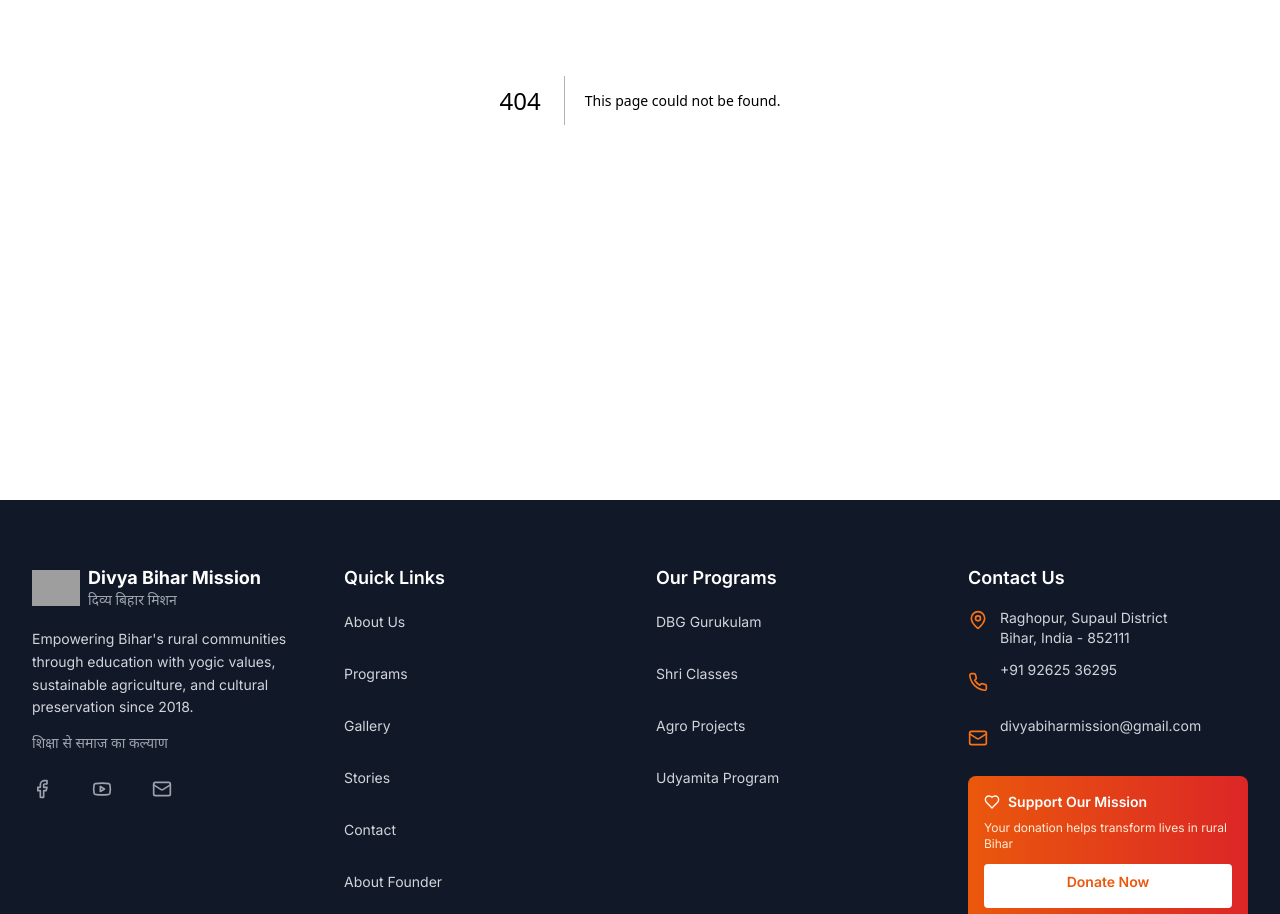
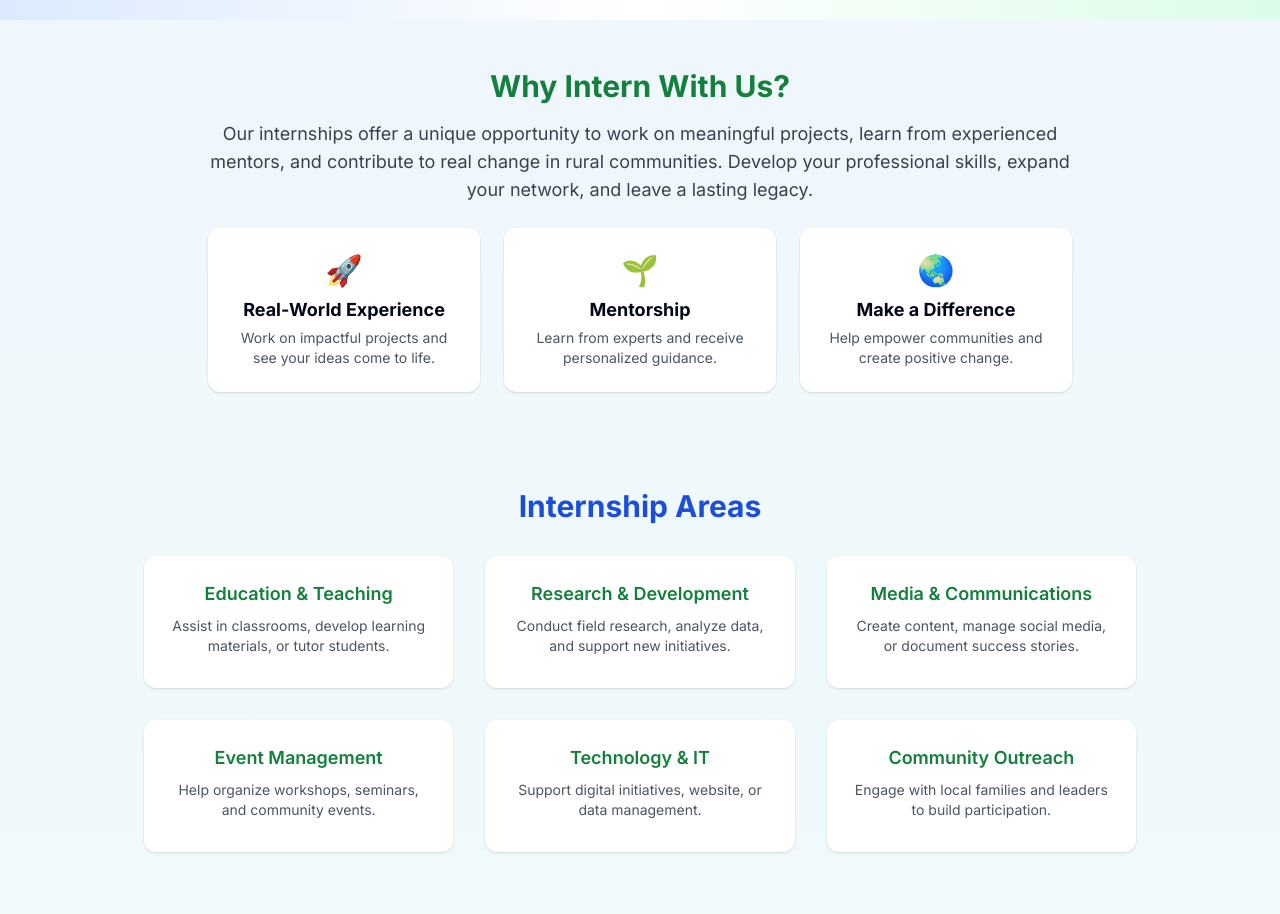
Before and after one commit to rksiitd1/gurukulam-v6, a Next.js app: page /internship in a window 1280 px wide. Before the commit this address had no page. Shown: the part 380-1294 px from the top of the page. Built offline with nearby package versions, Linux system fonts and the light colour scheme; grey boxes are pictures that could not be loaded.

Commit message:
create internship page

```diff
--- /dev/null
+++ b/app/internship/page.tsx
@@ -0,0 +1,18 @@
+import React from 'react';
+import InternshipHero from '@/components/internship/InternshipHero';
+import InternshipImpact from '@/components/internship/InternshipImpact';
+import InternshipRoles from '@/components/internship/InternshipRoles';
+import InternshipApplicationForm from '@/components/internship/InternshipApplicationForm';
+import InternshipTestimonials from '@/components/internship/InternshipTestimonials';
+
+export default function InternshipPage() {
+  return (
+    <main className="min-h-screen bg-gradient-to-b from-blue-50 to-green-50">
+      <InternshipHero />
+      <InternshipImpact />
+      <InternshipRoles />
+      <InternshipApplicationForm />
+      <InternshipTestimonials />
+    </main>
+  );
+}
--- /dev/null
+++ b/components/internship/InternshipApplicationForm.tsx
@@ -0,0 +1,36 @@
+import React from 'react';
+
+const InternshipApplicationForm = () => (
+  <section id="apply" className="py-12 px-4 max-w-2xl mx-auto">
+    <h2 className="text-2xl md:text-3xl font-bold text-green-700 mb-6 text-center">Apply for Internship</h2>
+    <form className="bg-white rounded-xl shadow p-8 space-y-6">
+      <div>
+        <label htmlFor="name" className="block text-sm font-medium text-gray-700 mb-1">Name</label>
+        <input type="text" id="name" name="name" required className="w-full border border-gray-300 rounded-lg px-4 py-2 focus:outline-none focus:ring-2 focus:ring-blue-400" />
+      </div>
+      <div>
+        <label htmlFor="email" className="block text-sm font-medium text-gray-700 mb-1">Email</label>
+        <input type="email" id="email" name="email" required className="w-full border border-gray-300 rounded-lg px-4 py-2 focus:outline-none focus:ring-2 focus:ring-blue-400" />
+      </div>
+      <div>
+        <label htmlFor="interest" className="block text-sm font-medium text-gray-700 mb-1">Area of Interest</label>
+        <select id="interest" name="interest" required className="w-full border border-gray-300 rounded-lg px-4 py-2 focus:outline-none focus:ring-2 focus:ring-blue-400">
+          <option value="">Select an area</option>
+          <option value="education">Education & Teaching</option>
+          <option value="research">Research & Development</option>
+          <option value="media">Media & Communications</option>
+          <option value="event">Event Management</option>
+          <option value="technology">Technology & IT</option>
+          <option value="community">Community Outreach</option>
+        </select>
+      </div>
+      <div>
+        <label htmlFor="message" className="block text-sm font-medium text-gray-700 mb-1">Why do you want to intern with us?</label>
+        <textarea id="message" name="message" rows={4} required className="w-full border border-gray-300 rounded-lg px-4 py-2 focus:outline-none focus:ring-2 focus:ring-blue-400"></textarea>
+      </div>
+      <button type="submit" className="w-full bg-blue-600 hover:bg-blue-700 text-white font-semibold py-3 rounded-lg transition-colors">Submit</button>
+    </form>
+  </section>
+);
+
+export default InternshipApplicationForm;
--- /dev/null
+++ b/components/internship/InternshipHero.tsx
@@ -0,0 +1,13 @@
+import React from 'react';
+
+const InternshipHero = () => (
+  <section className="py-16 px-4 text-center bg-gradient-to-r from-blue-100 via-white to-green-100">
+    <h1 className="text-4xl md:text-5xl font-bold text-blue-700 mb-4">Intern With Us</h1>
+    <p className="text-lg md:text-xl text-gray-700 max-w-2xl mx-auto mb-6">
+      Gain hands-on experience, make a real impact, and grow your skills while contributing to rural transformation. Start your journey with us!
+    </p>
+    <a href="#apply" className="inline-block bg-blue-600 hover:bg-blue-700 text-white font-semibold px-8 py-3 rounded-lg shadow transition-colors">Apply Now</a>
+  </section>
+);
+
+export default InternshipHero;
--- /dev/null
+++ b/components/internship/InternshipImpact.tsx
@@ -0,0 +1,29 @@
+import React from 'react';
+
+const InternshipImpact = () => (
+  <section className="py-12 px-4 max-w-4xl mx-auto text-center">
+    <h2 className="text-2xl md:text-3xl font-bold text-green-700 mb-4">Why Intern With Us?</h2>
+    <p className="text-gray-700 text-lg mb-6">
+      Our internships offer a unique opportunity to work on meaningful projects, learn from experienced mentors, and contribute to real change in rural communities. Develop your professional skills, expand your network, and leave a lasting legacy.
+    </p>
+    <div className="flex flex-col md:flex-row gap-6 justify-center">
+      <div className="bg-white rounded-xl shadow p-6 flex-1">
+        <span className="text-3xl text-blue-500 mb-2 inline-block">🚀</span>
+        <h3 className="font-bold text-lg mb-1">Real-World Experience</h3>
+        <p className="text-gray-600 text-sm">Work on impactful projects and see your ideas come to life.</p>
+      </div>
+      <div className="bg-white rounded-xl shadow p-6 flex-1">
+        <span className="text-3xl text-green-500 mb-2 inline-block">🌱</span>
+        <h3 className="font-bold text-lg mb-1">Mentorship</h3>
+        <p className="text-gray-600 text-sm">Learn from experts and receive personalized guidance.</p>
+      </div>
+      <div className="bg-white rounded-xl shadow p-6 flex-1">
+        <span className="text-3xl text-yellow-500 mb-2 inline-block">🌏</span>
+        <h3 className="font-bold text-lg mb-1">Make a Difference</h3>
+        <p className="text-gray-600 text-sm">Help empower communities and create positive change.</p>
+      </div>
+    </div>
+  </section>
+);
+
+export default InternshipImpact;
--- /dev/null
+++ b/components/internship/InternshipRoles.tsx
@@ -0,0 +1,35 @@
+import React from 'react';
+
+const InternshipRoles = () => (
+  <section className="py-12 px-4 max-w-5xl mx-auto">
+    <h2 className="text-2xl md:text-3xl font-bold text-blue-700 mb-8 text-center">Internship Areas</h2>
+    <div className="grid md:grid-cols-3 gap-8">
+      <div className="bg-white rounded-xl shadow p-6 text-center">
+        <h3 className="font-semibold text-lg mb-2 text-green-700">Education & Teaching</h3>
+        <p className="text-gray-600 text-sm mb-2">Assist in classrooms, develop learning materials, or tutor students.</p>
+      </div>
+      <div className="bg-white rounded-xl shadow p-6 text-center">
+        <h3 className="font-semibold text-lg mb-2 text-green-700">Research & Development</h3>
+        <p className="text-gray-600 text-sm mb-2">Conduct field research, analyze data, and support new initiatives.</p>
+      </div>
+      <div className="bg-white rounded-xl shadow p-6 text-center">
+        <h3 className="font-semibold text-lg mb-2 text-green-700">Media & Communications</h3>
+        <p className="text-gray-600 text-sm mb-2">Create content, manage social media, or document success stories.</p>
+      </div>
+      <div className="bg-white rounded-xl shadow p-6 text-center">
+        <h3 className="font-semibold text-lg mb-2 text-green-700">Event Management</h3>
+        <p className="text-gray-600 text-sm mb-2">Help organize workshops, seminars, and community events.</p>
+      </div>
+      <div className="bg-white rounded-xl shadow p-6 text-center">
+        <h3 className="font-semibold text-lg mb-2 text-green-700">Technology & IT</h3>
+        <p className="text-gray-600 text-sm mb-2">Support digital initiatives, website, or data management.</p>
+      </div>
+      <div className="bg-white rounded-xl shadow p-6 text-center">
+        <h3 className="font-semibold text-lg mb-2 text-green-700">Community Outreach</h3>
+        <p className="text-gray-600 text-sm mb-2">Engage with local families and leaders to build participation.</p>
+      </div>
+    </div>
+  </section>
+);
+
+export default InternshipRoles;
--- /dev/null
+++ b/components/internship/InternshipTestimonials.tsx
@@ -0,0 +1,19 @@
+import React from 'react';
+
+const InternshipTestimonials = () => (
+  <section className="py-16 px-4 bg-gradient-to-r from-blue-100 via-white to-green-100">
+    <h2 className="text-2xl md:text-3xl font-bold text-blue-700 mb-10 text-center">Internship Stories</h2>
+    <div className="max-w-5xl mx-auto grid md:grid-cols-2 gap-8">
+      <div className="bg-white rounded-xl shadow p-6">
+        <p className="text-gray-700 italic mb-4">“My internship here gave me real-world experience and a sense of purpose. I learned so much from the team and the community.”</p>
+        <div className="text-blue-700 font-semibold">— Riya M., Education Intern</div>
+      </div>
+      <div className="bg-white rounded-xl shadow p-6">
+        <p className="text-gray-700 italic mb-4">“I was able to apply my skills in a meaningful way and see the impact of my work. The mentorship and support were incredible!”</p>
+        <div className="text-blue-700 font-semibold">— Arjun T., Media Intern</div>
+      </div>
+    </div>
+  </section>
+);
+
+export default InternshipTestimonials;
```
